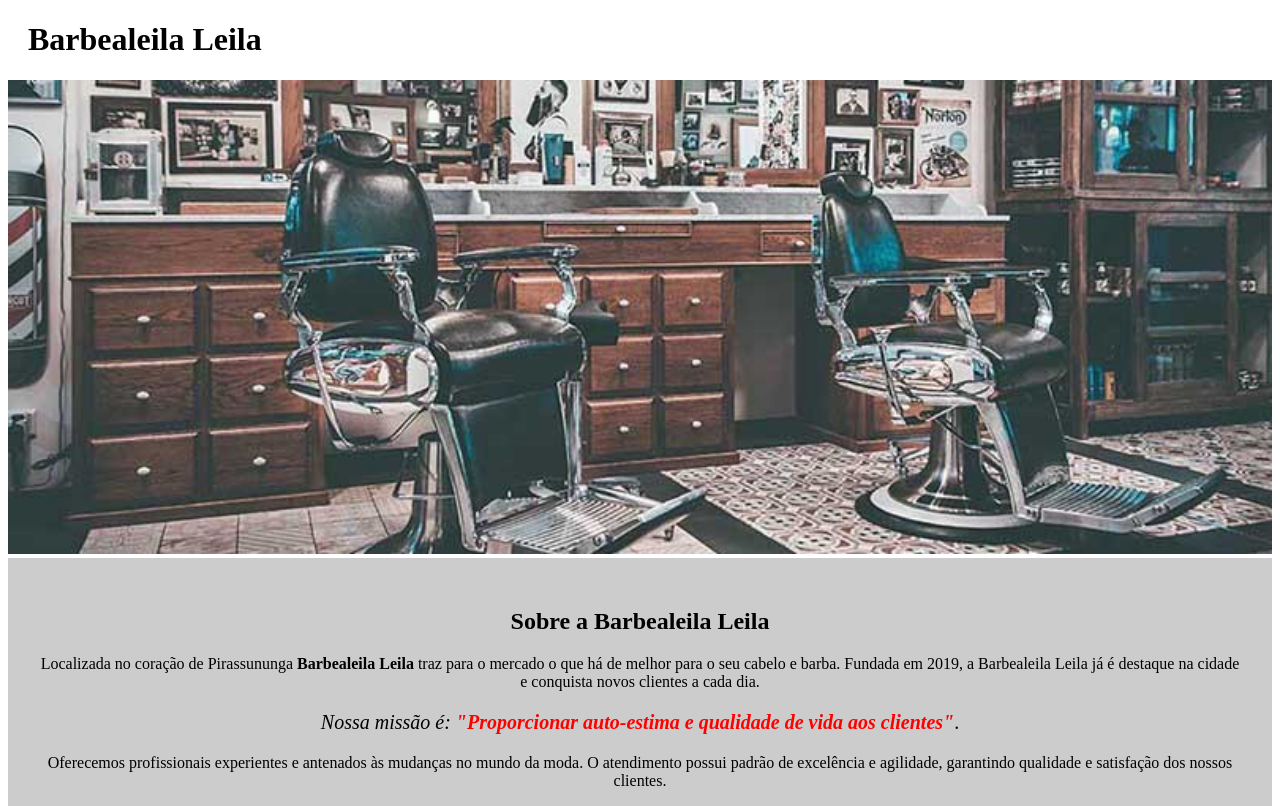
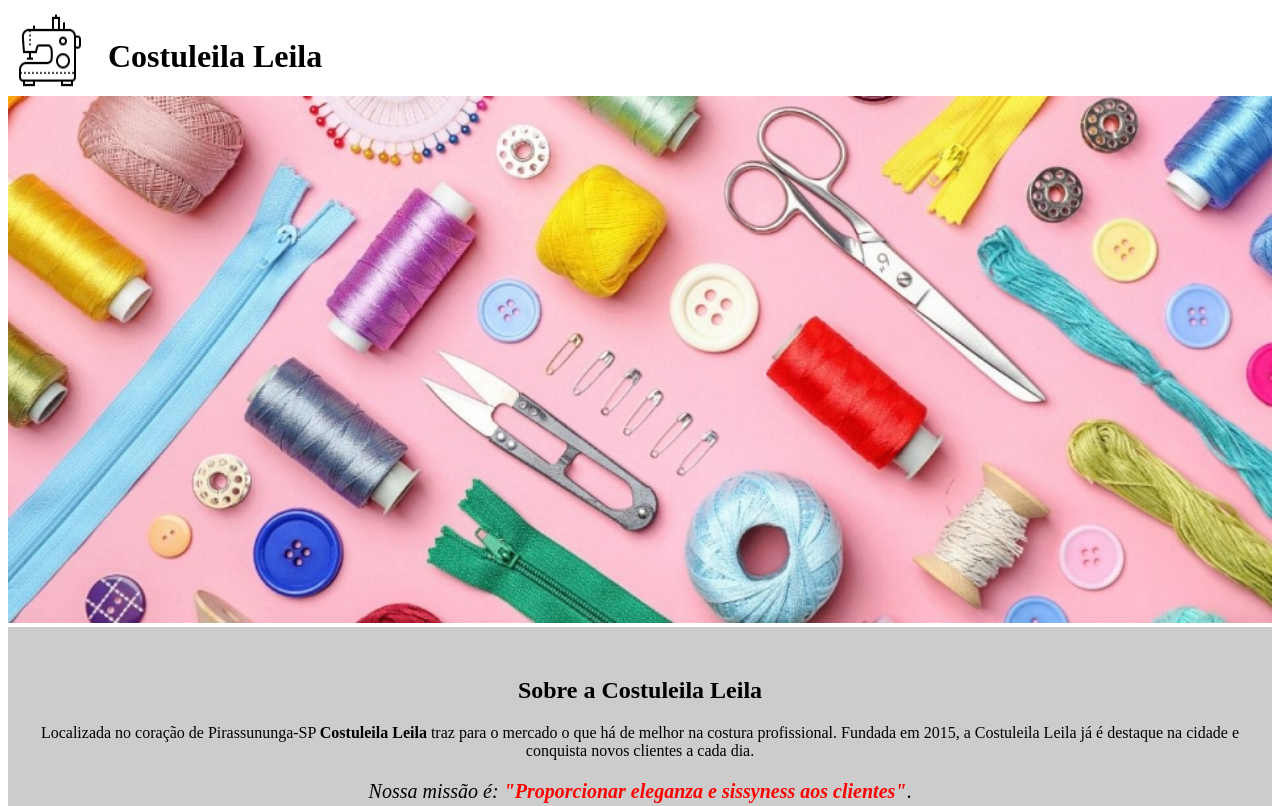
Before and after one commit to divertimentos/Curso-HTML-CSS-Alura, a plain HTML site: page index.html in a window 1280 px wide. Shown: the top 806 px of the page. Drawn offline with Linux system fonts and the light colour scheme.

Commit message:
Barbearia Alura --> Costuleila Leila

```diff
--- a/index.html
+++ b/index.html
@@ -4,27 +4,26 @@
 
 <head>
   <meta charset="UTF-8">
-  <title>Barbearia Leila</title>
+  <title>Costuleila Leila</title>
   <link rel="stylesheet" href="style.css">
 </head>
 
 <body>
-<header>
-  <h1 class="titulo-principal">Barbealeila Leila</h1>
-</header>
-  <img id="banner" src="assets/index/banner.jpg">
+  <header>
+    <img class="" src="/assets/produtos/maquina.png" alt="Icon">
+    <h1 class="titulo-principal">Costuleila Leila</h1>
+  </header>
+  <img id="banner" src="assets/index/banner-leila.jpg" alt="Banners">
 
   <div class="principal">
 
-    <h2 class="titulo-centralizado">Sobre a Barbealeila Leila</h2>
+    <h2 class="titulo-centralizado">Sobre a Costuleila Leila</h2>
 
-    <p>Localizada no coração de Pirassununga <strong>Barbealeila Leila</strong> traz para o mercado o que há de melhor para o
-      seu
-      cabelo e barba.
-      Fundada em 2019, a Barbealeila Leila já é destaque na cidade e conquista novos clientes a cada dia.</p>
+    <p>Localizada no coração de Pirassununga-SP <strong>Costuleila Leila</strong> traz para o mercado o que há de melhor
+      na costura profissional.
+      Fundada em 2015, a Costuleila Leila já é destaque na cidade e conquista novos clientes a cada dia.</p>
 
-    <p id="missao"><em>Nossa missão é: <strong>"Proporcionar auto-estima e qualidade de vida aos
-          clientes"</strong></em>.
+    <p id="missao"><em>Nossa missão é: <strong>"Proporcionar eleganza e sissyness aos clientes"</strong></em>.
     </p>
 
     <p>Oferecemos profissionais experientes e antenados às mudanças no mundo da moda. O atendimento possui padrão de
@@ -38,12 +37,12 @@
 
     <ul>
       <li class="itens">Atendimento ao cliente</li>
-      <li class="itens">Espaço diferenciado</li>
+      <li class="itens">Costura diferenciada</li>
       <li class="itens">Localização</li>
       <li class="itens">Profissionais qualificados</li>
     </ul>
 
-    <img src="assets/index/beneficios.jpg" class="imagembeneficios" alt="">
+    <img src="assets/index/beneficios-leila.jpg" class="imagembeneficios" alt="">
   </div>
 </body>
 
--- a/style.css
+++ b/style.css
@@ -1,8 +1,13 @@
 body {
+}
+
+header {
+  display: flex;
 }
 
 .titulo-principal {
   padding-left: 20px;
+  margin-top: 30px;
 }
 
 #banner {
```
Also changed, not shown: assets/index/banner-leila.jpg (added), assets/index/beneficios-leila.jpg (added), assets/produtos/botao.png (added), assets/produtos/fita.png (added), assets/produtos/maquina.png (added).
